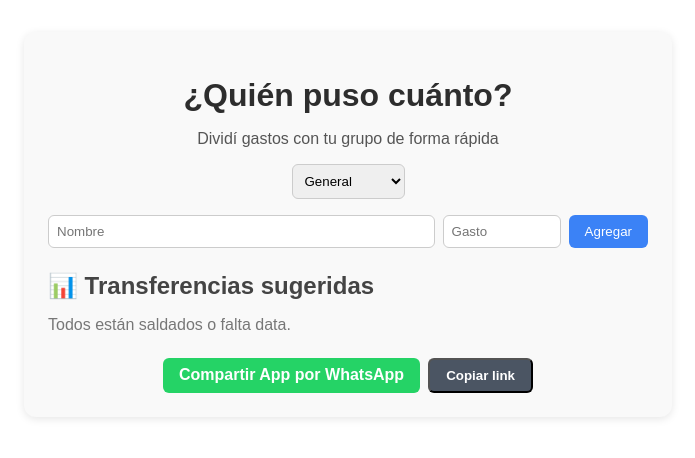
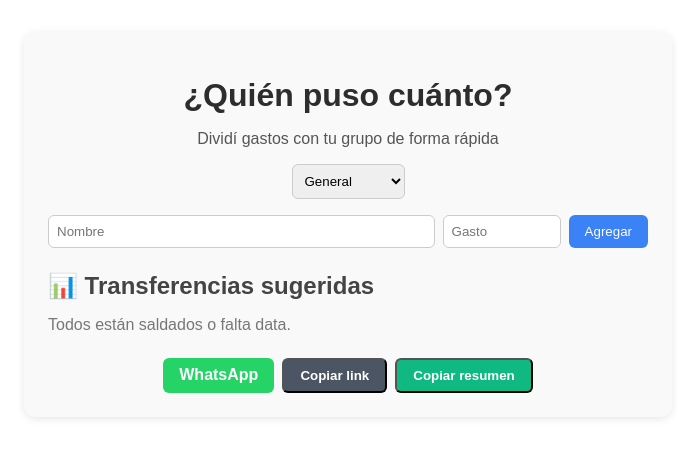
Before and after one commit to javosds/asado-gastos-app, a React (Vite) app in the folder asado-gastos-app/: page / in a window 1280 px wide. Shown: the top 458 px of the page, without its empty margins (292-987 px from the left). Built offline with nearby package versions, Linux system fonts and the light colour scheme.

Commit message:
Update App.jsx

```diff
--- a/asado-gastos-app/src/App.jsx
+++ b/asado-gastos-app/src/App.jsx
@@ -56,6 +56,26 @@ export default function App() {
   const transactions = participants.length ? calculateSettlements() : [];
   const bitlyURL = "https://bit.ly/quien-puso-cuanto";
   const shareText = encodeURIComponent("¿Quién puso cuánto? Dividí gastos fácil con tu grupo: " + bitlyURL);
+
+  const getSummaryText = () => {
+    let text = "Resumen de gastos y transferencias:\n\n";
+    participants.forEach(p => {
+      text += `- ${p.name} aportó $${p.amount.toFixed(2)}\n`;
+    });
+    if (transactions.length) {
+      text += "\nTransferencias sugeridas:\n";
+      transactions.forEach(t => {
+        text += `- ${t.from} debe transferir $${t.amount} a ${t.to}\n`;
+      });
+    } else {
+      text += "\nTodos están saldados o falta data.\n";
+    }
+    return text;
+  };
+
+  const copySummary = () => {
+    navigator.clipboard.writeText(getSummaryText());
+  };
 
   return (
     <div style={{ maxWidth: 600, margin: "2rem auto", fontFamily: "sans-serif", backgroundColor: "#f9f9f9", padding: "1.5rem", borderRadius: "12px", boxShadow: "0 2px 8px rgba(0, 0, 0, 0.1)" }}>
@@ -119,7 +139,7 @@ export default function App() {
           rel="noopener noreferrer"
           style={{ backgroundColor: "#25D366", color: "white", padding: "0.5rem 1rem", borderRadius: "6px", textDecoration: "none", fontWeight: "bold" }}
         >
-          Compartir App por WhatsApp
+          WhatsApp
         </a>
         <button
           onClick={() => navigator.clipboard.writeText(bitlyURL)}
@@ -127,6 +147,12 @@ export default function App() {
         >
           Copiar link
         </button>
+        <button
+          onClick={copySummary}
+          style={{ backgroundColor: "#10b981", color: "white", padding: "0.5rem 1rem", borderRadius: "6px", cursor: "pointer", fontWeight: "bold" }}
+        >
+          Copiar resumen
+        </button>
       </div>
     </div>
   );
```
